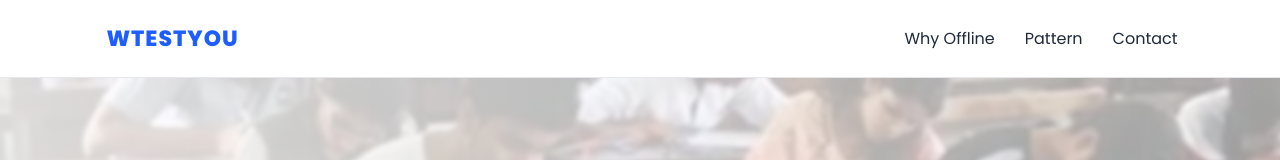
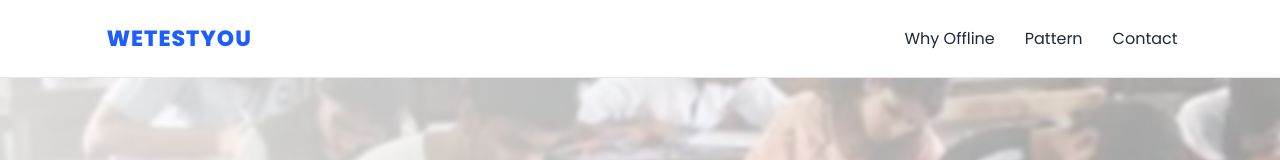
Before and after one commit to gitsparthiv/we_test_you, a React (Vite) app: page / in a window 1280 px wide. Shown: the top 160 px of the page. Built offline with nearby package versions, Linux system fonts and the light colour scheme.

Commit message:
experimented changing2

```diff
--- a/src/components/Header.jsx
+++ b/src/components/Header.jsx
@@ -16,7 +16,7 @@ function Header() {
     <header className={`navbar ${scrolled ? "scrolled" : ""}`}>
       <div className="logo">
         {/* <span className="logo-main">WE</span> */}
-        <span className="logo-highlight">WTESTYOU</span>
+        <span className="logo-highlight">WETESTYOU</span>
         {/* <span className="logo-main">YOU</span> */}
       </div>
 
```
